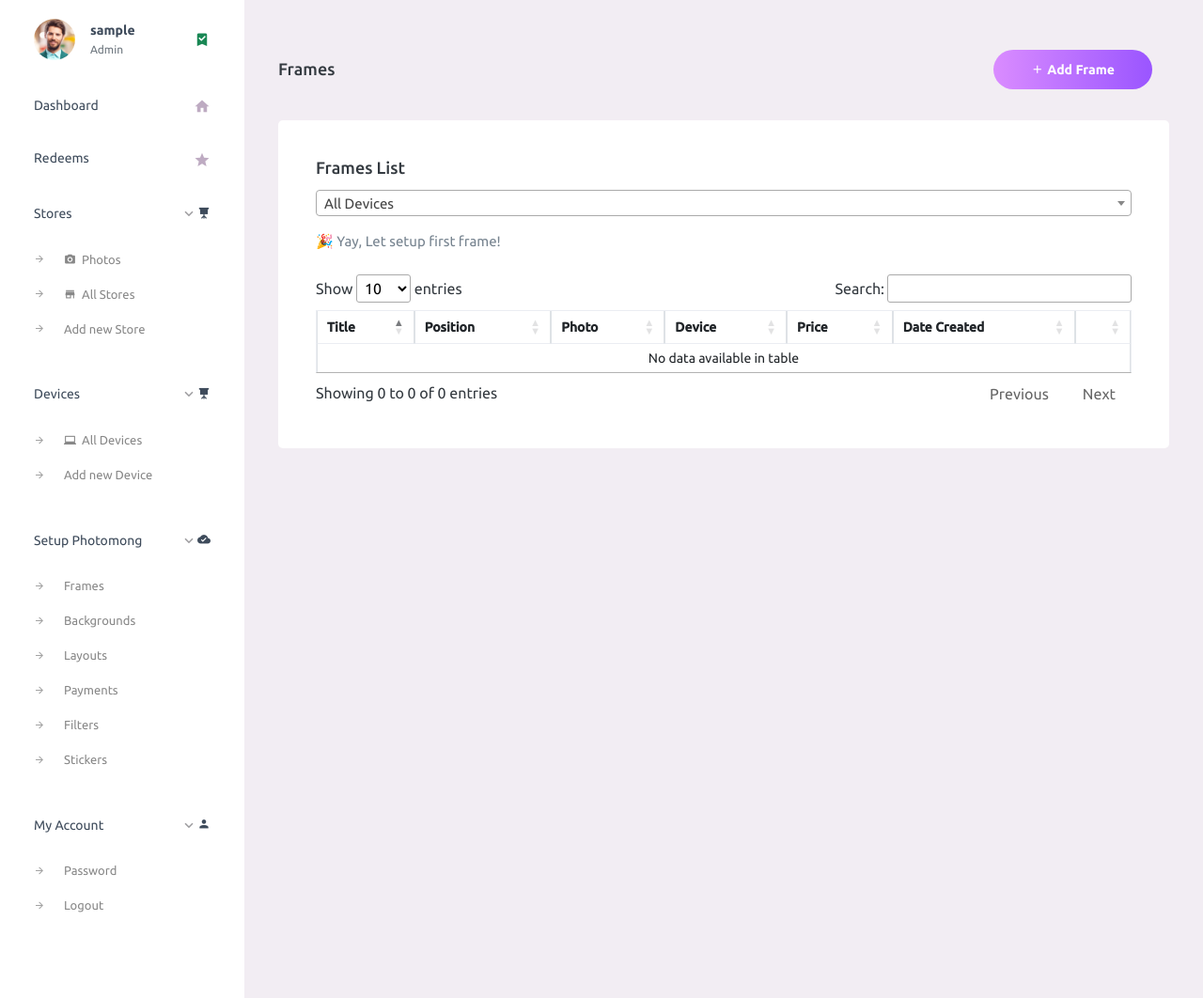
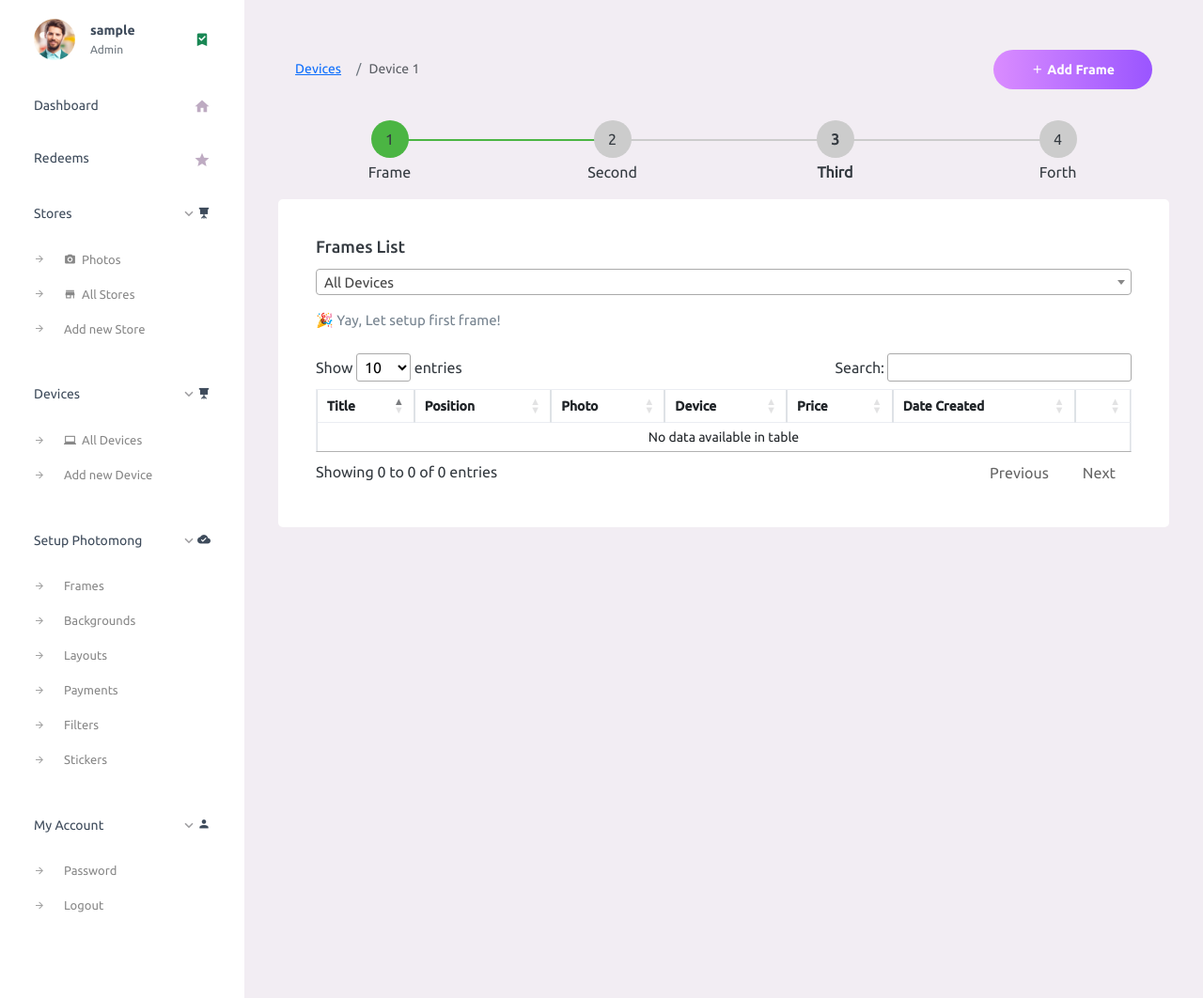
Before and after one commit to phimmuot/photomong_backend, a Django app: page /frames/ in a window 1280 px wide. Shown: the part 70-1132 px from the top of the page at 94% size. Run offline with Django 4.2, Linux system fonts and the light colour scheme; the visitor is signed in with stand-in values (Sample User, id 1); data that the repository does not hold is empty; parts of the project's set-up code (start-up, migrations or seed data) failed here and were passed over; some libraries are stand-ins or nearby versions.

Commit message:
rework new admin

```diff
--- a/frame/templates/frames/list.html
+++ b/frame/templates/frames/list.html
@@ -3,16 +3,46 @@
 {% block content %}
   <div class="content-wrapper">
     <div class="page-header">
-    <h3 class="page-title">Frames</h3>
+      <nav aria-label="breadcrumb">
+        <ol class="breadcrumb">
+          <li class="breadcrumb-item">
+            <a href="#">Devices</a>
+          </li>
+          <li class="breadcrumb-item active" aria-current="page">Device 1</li>
+        </ol>
+      </nav>
       <nav aria-label="breadcrumb">
         <ol class="breadcrumb">
           <li class="breadcrumb-item active" aria-current="page">
-          <a href="{% url 'frames-add' %}" type="button"
-            class="btn btn-gradient-primary btn-rounded btn-fw"><span class="mdi mdi-plus"></span> Add Frame</a>
+            <a href="{% url 'frames-add' %}" type="button" class="btn btn-gradient-primary btn-rounded btn-fw"><span class="mdi mdi-plus"></span> Add Frame</a>
           </li>
         </ol>
       </nav>
     </div>
+
+    <!-- Step Progress Tracker -->
+    <div class="row">
+      <div class="stepper-wrapper">
+        <div class="stepper-item completed">
+          <div class="step-counter">1</div>
+          <div class="step-name">Frame</div>
+        </div>
+        <div class="stepper-item">
+          <div class="step-counter">2</div>
+          <div class="step-name">Second</div>
+        </div>
+        <div class="stepper-item active">
+          <div class="step-counter">3</div>
+          <div class="step-name">Third</div>
+        </div>
+        <div class="stepper-item">
+          <div class="step-counter">4</div>
+          <div class="step-name">Forth</div>
+        </div>
+      </div>
+    </div>
+    <!-- Step Progress Tracker -->
+
     <div class="row">
       <div class="col-lg-12 grid-margin stretch-card">
         <div class="card">
@@ -55,14 +85,10 @@
                       <td>
                         <div class="row">
                           <div class="col-sm-6 text-end">
-                      <a href="{% url 'frames-edit' frame.id %}" type="button"
-                        class="btn btn-gradient-primary btn-rounded btn-fw"><span
-                          class="mdi mdi-pencil"></span> Edit</a>
+                            <a href="{% url 'frames-edit' frame.id %}" type="button" class="btn btn-gradient-primary btn-rounded btn-fw"><span class="mdi mdi-pencil"></span> Edit</a>
                           </div>
                           <div class="col-sm-6 text-start">
-                      <a href="{% url 'frames-delete' frame.id %}" type="button"
-                        class="delete-frame btn btn-danger btn-rounded"><span
-                          class="mdi mdi-trash-can"></span> Delete</a>
+                            <a href="{% url 'frames-delete' frame.id %}" type="button" class="delete-frame btn btn-danger btn-rounded"><span class="mdi mdi-trash-can"></span> Delete</a>
                           </div>
                         </div>
                       </td>
--- a/static/css/custom.css
+++ b/static/css/custom.css
@@ -111,3 +111,82 @@
     display: inline-block;
     margin: 100px auto;
 }
+
+/** Progress **/
+.stepper-wrapper {
+    margin-top: auto;
+    display: flex;
+    justify-content: space-between;
+    margin-bottom: 20px;
+}
+
+.stepper-item {
+    position: relative;
+    display: flex;
+    flex-direction: column;
+    align-items: center;
+    flex: 1;
+
+    @media (max-width: 768px) {
+        font-size: 12px;
+    }
+}
+
+.stepper-item::before {
+    position: absolute;
+    content: "";
+    border-bottom: 2px solid #ccc;
+    width: 100%;
+    top: 20px;
+    left: -50%;
+    z-index: 2;
+}
+
+.stepper-item::after {
+    position: absolute;
+    content: "";
+    border-bottom: 2px solid #ccc;
+    width: 100%;
+    top: 20px;
+    left: 50%;
+    z-index: 2;
+}
+
+.stepper-item .step-counter {
+    position: relative;
+    z-index: 5;
+    display: flex;
+    justify-content: center;
+    align-items: center;
+    width: 40px;
+    height: 40px;
+    border-radius: 50%;
+    background: #ccc;
+    margin-bottom: 6px;
+}
+
+.stepper-item.active {
+    font-weight: bold;
+}
+
+.stepper-item.completed .step-counter {
+    background-color: #4bb543;
+}
+
+.stepper-item.completed::after {
+    position: absolute;
+    content: "";
+    border-bottom: 2px solid #4bb543;
+    width: 100%;
+    top: 20px;
+    left: 50%;
+    z-index: 3;
+}
+
+.stepper-item:first-child::before {
+    content: none;
+}
+
+.stepper-item:last-child::after {
+    content: none;
+}
```
Lines whose indentation alone changed are shown as unchanged.
